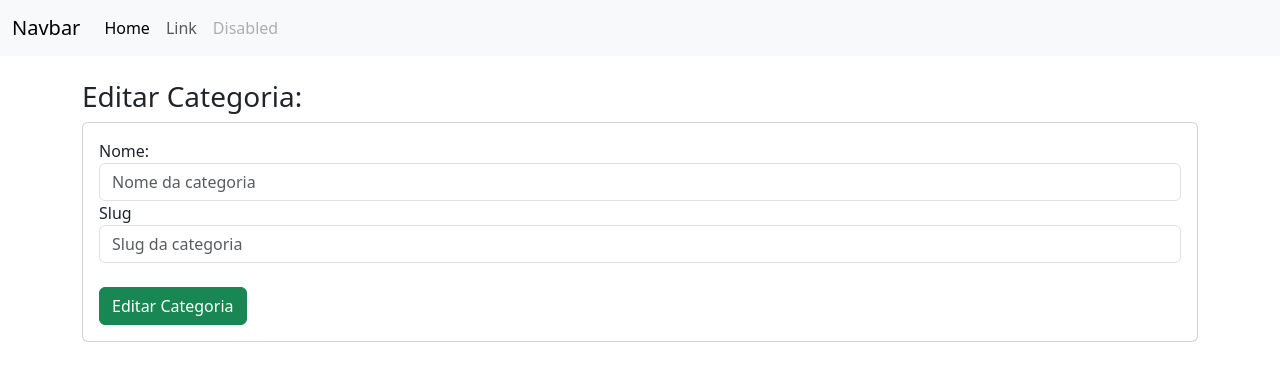
After one commit to wendellunny/blog-app-node, a Node server app: page /admin/category/edit/600000000000000000000001 in a window 1280 px wide. The commit adds this page. Shown: the top 381 px of the page. Run offline with Node 20, Linux system fonts and the light colour scheme; data that the repository does not hold is empty; some libraries are stand-ins or nearby versions.

Commit message:
feat: editar categoria

```diff
--- a/routes/admin.js
+++ b/routes/admin.js
@@ -67,4 +67,31 @@ router.get('/get', (req, res) => {
     res.send('Página de categorias');
 });
 
+router.get("/category/edit/:id", (req, res) => {
+    Category.findOne({_id: req.params.id}).lean().then((category) => {
+        res.render('admin/editCategory', {category: category});
+    }).catch((err) => {
+        req.flash("error_msg", "Esta categoria não existe");
+        res.redirect("/admin/categories")
+    })
+});
+
+router.post("/category/edit", (req, res) => {
+    Category.findOne({_id: req.body.id}).then((category) => {
+        category.name = req.body.name;
+        category.slug = req.body.slug;
+
+        category.save().then(() => {
+            req.flash("success_msg", "Categoria editada com sucessod");
+            res.redirect("/admin/categories");
+        }).catch((err) => {
+            req.flash("error_msg","Houve um erro interno ao salvar a edição da categoria");
+            res.redirect("/admin/categories");
+        });
+    }).catch((err) => {
+        req.flash("error_msg", "Houve um erro ao editar categoria");
+        res.redirect("/admin/categories")
+    })
+});
+
 module.exports = router;
--- a/views/admin/categories.handlebars
+++ b/views/admin/categories.handlebars
@@ -10,6 +10,8 @@
             <small>Slug: {{slug}}</small>
             <br>
             <small>Data de criação: {{date}}</small>
+            <br>
+            <a href="/admin/category/edit/{{_id}}"><button class="btn btn-success">Editar Categoria</button> </a>
         </div>
     </div>
 {{else}}
--- /dev/null
+++ b/views/admin/editCategory.handlebars
@@ -0,0 +1,18 @@
+{{#each errors}}
+    <div class="alert alert-danger">{{text}}</div>
+{{else}}
+{{/each}}
+<h3>Editar Categoria: </h3>
+<div class="card">
+    <div class="card-body">
+        <form action="/admin/category/edit" method="POST">
+            <input type="hidden" name="id" value="{{category._id}}">
+            <label for="name">Nome: </label>
+            <input type="text" name="name" id="name" placeholder="Nome da categoria" class="form-control" value="{{category.name}}">
+            <label for="slug"> Slug </label>
+            <input type="text" name="slug" id="slug" placeholder="Slug da categoria" class="form-control" value="{{category.slug}}">
+            <br/>
+            <button class="btn btn-success">Editar Categoria</button>
+        </form>
+    </div>
+</div>
```
